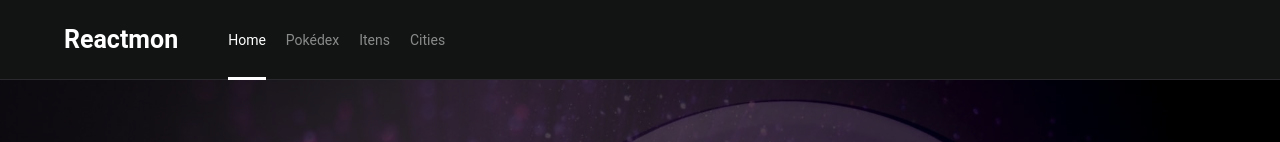
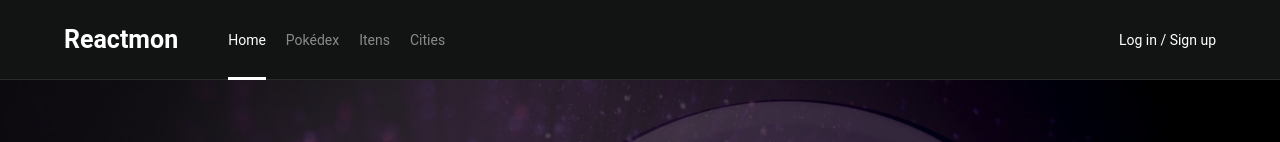
Before and after one commit to gabrielgraciani/next-reactmon, a Next.js app in the folder client/: page / in a window 1280 px wide. Shown: the top 142 px of the page. Built offline with nearby package versions, Linux system fonts and the light colour scheme.

Commit message:
created usre information inside header

```diff
--- a/client/src/components/Header/Header.styles.ts
+++ b/client/src/components/Header/Header.styles.ts
@@ -25,6 +25,7 @@ const Menu = styled.nav`
   height: 8rem;
   display: flex;
   align-items: center;
+  flex-grow: 1;
 `;
 
 const MenuItem = styled.a`
@@ -54,4 +55,42 @@ const MenuItem = styled.a`
   }
 `;
 
-export { Container, HeaderContent, ProjectName, Menu, MenuItem };
+const LoginButton = styled.a`
+  font-size: 1.4rem;
+`;
+
+const UserInformation = styled.div`
+  display: flex;
+  align-items: center;
+`;
+
+const UserName = styled.span`
+  font-size: 1.4rem;
+`;
+
+const UserAvatar = styled.div`
+  width: 4rem;
+  height: 4rem;
+  border-radius: 50%;
+  margin-left: 1rem;
+`;
+
+const UserImage = styled.img`
+  width: 100%;
+  height: 100%;
+  object-fit: cover;
+  border-radius: 50%;
+`;
+
+export {
+  Container,
+  HeaderContent,
+  ProjectName,
+  Menu,
+  MenuItem,
+  LoginButton,
+  UserInformation,
+  UserName,
+  UserAvatar,
+  UserImage,
+};
--- a/client/src/components/Header/Header.tsx
+++ b/client/src/components/Header/Header.tsx
@@ -6,9 +6,16 @@ import {
   ProjectName,
   Menu,
   MenuItem,
+  LoginButton,
+  UserInformation,
+  UserName,
+  UserAvatar,
+  UserImage,
 } from './Header.styles';
 
 export const Header = (): React.ReactElement => {
+  const userLogged = false;
+
   return (
     <Container>
       <HeaderContent>
@@ -28,6 +35,17 @@ export const Header = (): React.ReactElement => {
             <MenuItem>Cities</MenuItem>
           </Link>
         </Menu>
+
+        {userLogged ? (
+          <UserInformation>
+            <UserName>Gabriel Graciani</UserName>
+            <UserAvatar>
+              <UserImage src="https://github.com/gabrielgraciani.png" />
+            </UserAvatar>
+          </UserInformation>
+        ) : (
+          <LoginButton href="/login">Log in / Sign up</LoginButton>
+        )}
       </HeaderContent>
     </Container>
   );
--- a/client/src/styles/global.ts
+++ b/client/src/styles/global.ts
@@ -32,6 +32,7 @@ const GlobalStyles = createGlobalStyle`
   a {
     color: inherit;
     text-decoration: none;
+    cursor: pointer;
   }
 `;
 
```
